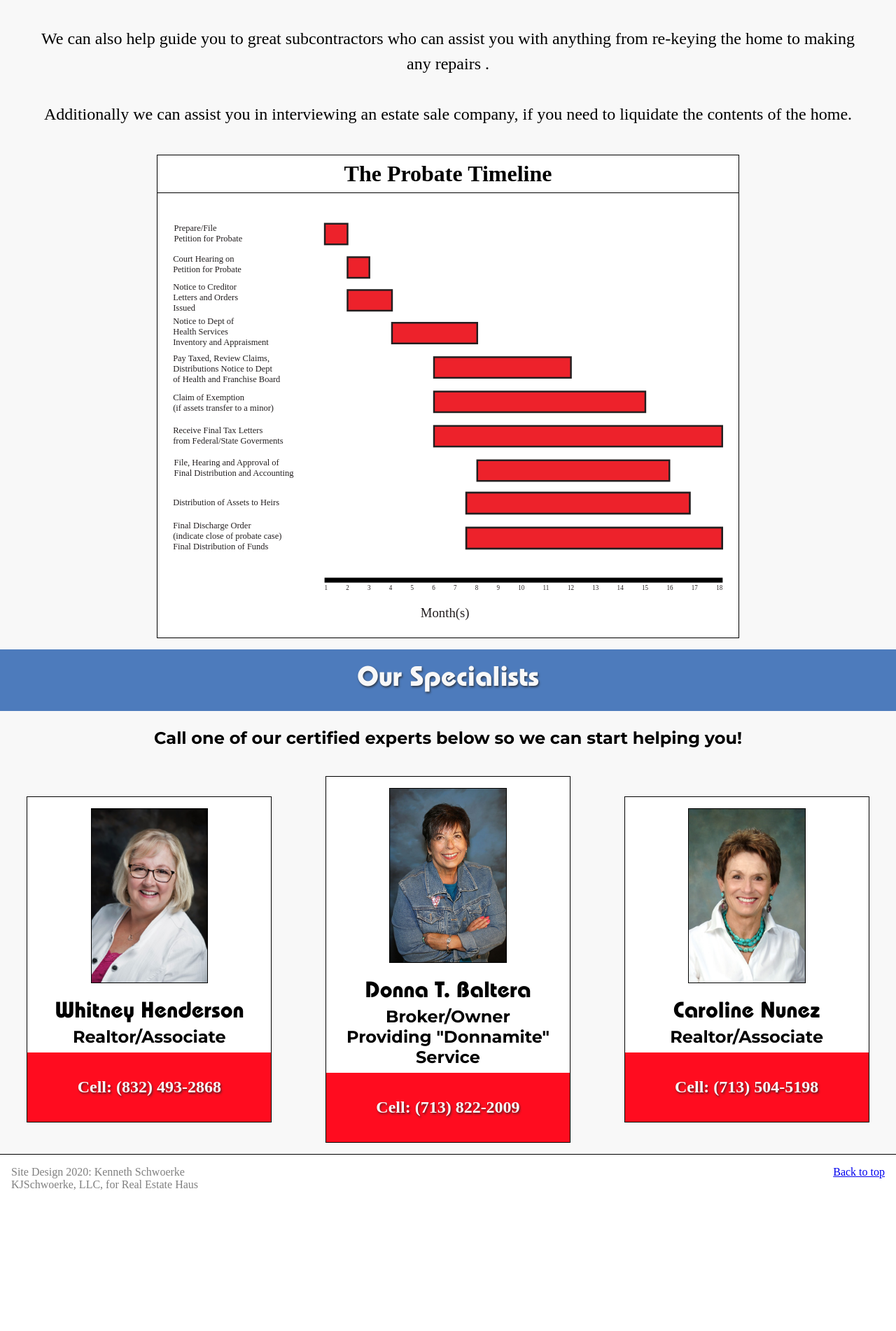
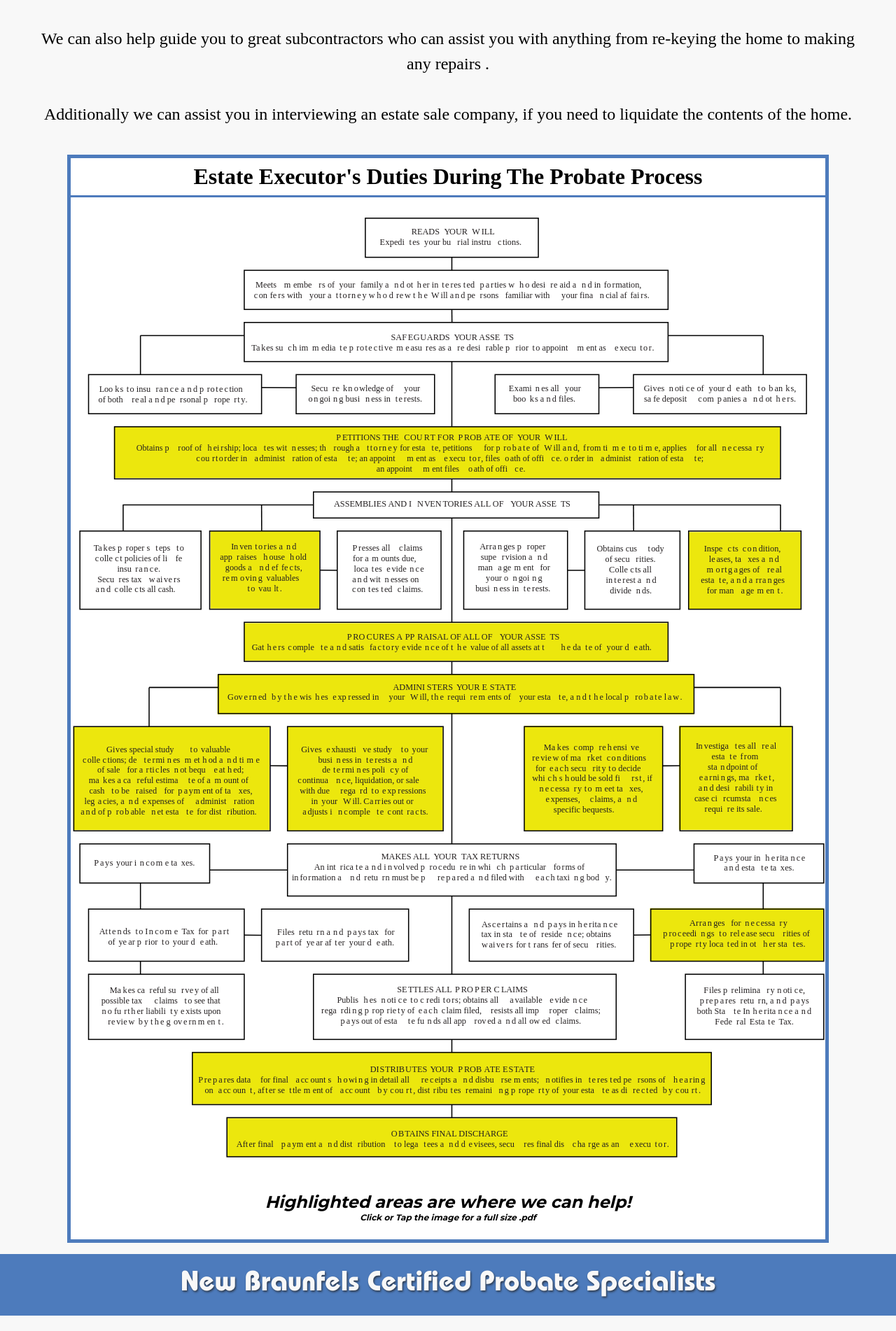
Before and after one commit to Kjschwoerke/probateconsulting.co, a PHP site: page / in a window 1280 px wide. Shown: the part 1458-3360 px from the top of the page at 70% size. Before the commit the page ends 3159 px from the top, so only its background shows below. Run offline with PHP 8.4, Linux system fonts and the light colour scheme.

Commit message:
updated penultimate meeting

```diff
--- a/index.html
+++ b/index.html
@@ -20,6 +20,10 @@
         <li><a href='#services'>Services</a></li>
         <li><a href='#contact'>Our Experts</a></li>
       </ul>
+
+      <a id='returnTop' class='returnTop' href="#top">
+        Click to Return to the Top of the Page
+      </a>
     </nav>
 
     <div class="headline-container">
@@ -55,7 +59,7 @@
         <br>
         This can save you time and could save the estate from paying extra attorney fees, property taxes, and insurance.
         <br>
-        <i>Without us, this can really add up!</i>
+        Our Title Company partner can assist you in getting letters of testimentary, heirship affidavits and run a title search.
       </p>
       <p>
         We can also help guide you to great subcontractors who can assist you with anything from re-keying the home to making any repairs .
@@ -66,12 +70,22 @@
     </section>
 
     <section class="probate-timeline">
-      <h4 class="probate-timeline-title">The Probate Timeline</h4>
-      <img src="./Images/Probate-Graph.svg" alt="Graphical Representation of Probate Time-Line">
+      <h4 class="probate-timeline-title">Estate Executor's Duties During The Probate Process</h4>
+      <figure>
+        <a href = "./Images/Magazine_Layout_FlowChart_web.pdf"  target = "_blank">
+          <img src="./Images/FlowChart.svg" alt="Graphical Representation of Probate Flowchart Highlighting Services">
+        </a>
+        <figcaption>
+          Highlighted areas are where we can help!
+          <br>
+          <p>Click or Tap the image for a full size .pdf</p>
+        </figcaption>
+      </figure>
+
     </section>
 
     <section id='contact' class="contact-us">
-      <h3 class="our-specialists">Our Specialists</h3>
+      <h3 class="our-specialists">New Braunfels Certified Probate Specialists</h3>
 
       <p>
         Call one of our certified experts below so we can start helping you!
@@ -105,9 +119,9 @@
         </div>
 
         <div class="agent-card" id='nunez'>
-          <img src="./Images/Nunez.jpg" alt="Woman: Caroline Nunez Realtor/Associate Professional Portrait on simple background">
+          <img src="./Images/Nunez.jpg" alt="Woman: Carolyn Nunez Realtor/Associate Professional Portrait on simple background">
           <div class="name">
-            <h5 class="agent-name">Caroline Nunez</h5>
+            <h5 class="agent-name">Carolyn Nunez</h5>
             <p>Realtor/Associate</p>
           </div>
           <div class="phone">
@@ -123,12 +137,6 @@
       <br>
       KJSchwoerke, LLC, for Real Estate Haus
     </p>
-    <p>
-      <a href="#top">
-        Back to top
-      </a>
-    </p>
-
   </footer>
 
   </main>
--- /dev/null
+++ b/script.js
@@ -0,0 +1,11 @@
+const returnHome = document.getElementById('returnTop')
+let position
+
+window.addEventListener('scroll', function() {
+    position = window.scrollY;
+        if(position >= 800){
+            returnHome.classList.add('returnTop-show')
+        } else if (position <= 799) {
+            returnHome.classList.remove('returnTop-show')
+        }
+})
--- a/style.css
+++ b/style.css
@@ -154,13 +154,10 @@ header nav ul li a:hover {
     font-size: 1.5em;
 }
 
-.services-container p i {
-    color: grey;
-}
 
 .services-container p:first-child {
     margin-top: 0;
-    font-weight: 700;
+    /* font-weight: 700; */
 }
 
 .services-container p:last-child {
@@ -172,15 +169,28 @@ header nav ul li a:hover {
     padding: .25em;
     font-size: 2em;
     text-align: center;
-    border-bottom: solid 1px black;
+    border-bottom: solid 3px var(--page-div-color);
 }
 
 .probate-timeline {
     height: auto;
-    width: 65%;
+    width: 85%;
     margin:  1em auto;
     background: white;
-    border: solid 1px black;
+    border: solid 5px var(--page-div-color);
+}
+
+.probate-timeline figure figcaption {
+    font-family: var(--montserrat);
+    font-weight: 700;
+    font-style: italic;
+    text-align: center;
+    font-size: 1.5em;
+    margin-bottom: 1em;
+}
+
+.probate-timeline figure figcaption p {
+    font-size: 12px;
 }
 
 /* Contact Us Section */
@@ -267,6 +277,7 @@ footer {
     border-top: solid black 1px;
     width: 100%;
     padding: 1em;
+    margin-bottom: 2em;
 }
 
 @media only screen and (max-width: 780px) {
@@ -279,3 +290,22 @@ footer {
         display: none;
     }
 }
+
+.returnTop {
+    display: none;
+}
+
+.returnTop-show {
+    display: block;
+    width: 100%;
+    position: fixed;
+    bottom: 0;
+    z-index: 1;
+    text-align: center;
+    background: white;
+    color: grey;
+    border-top: solid black 1px;
+    padding: 0.5em;
+    font-size: 1em;
+    font-weight: 700;
+}
```
Also changed, not shown: Images/Flowchart.svg (added), Images/Probate-Graph.svg (deleted), 1 other file.
